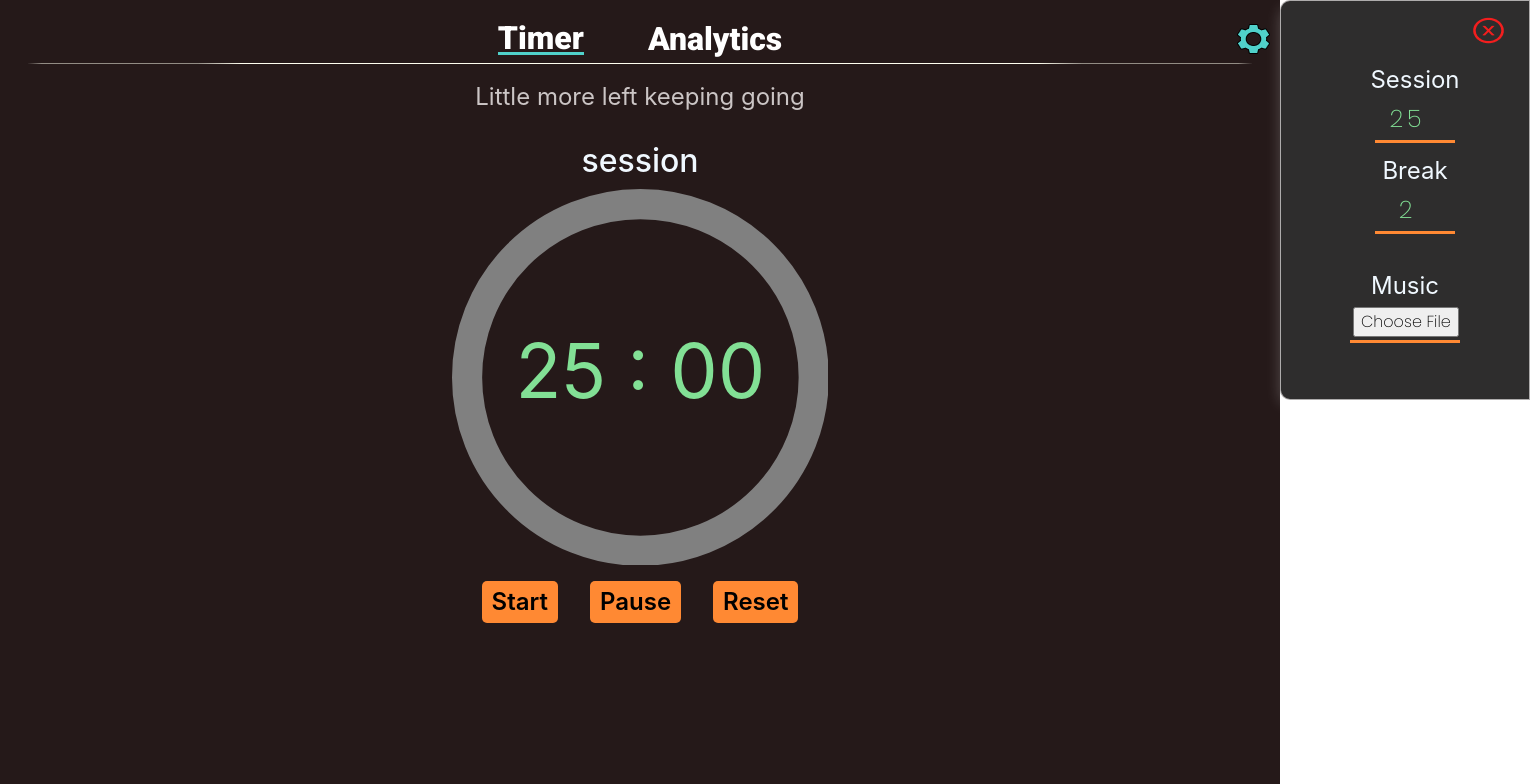
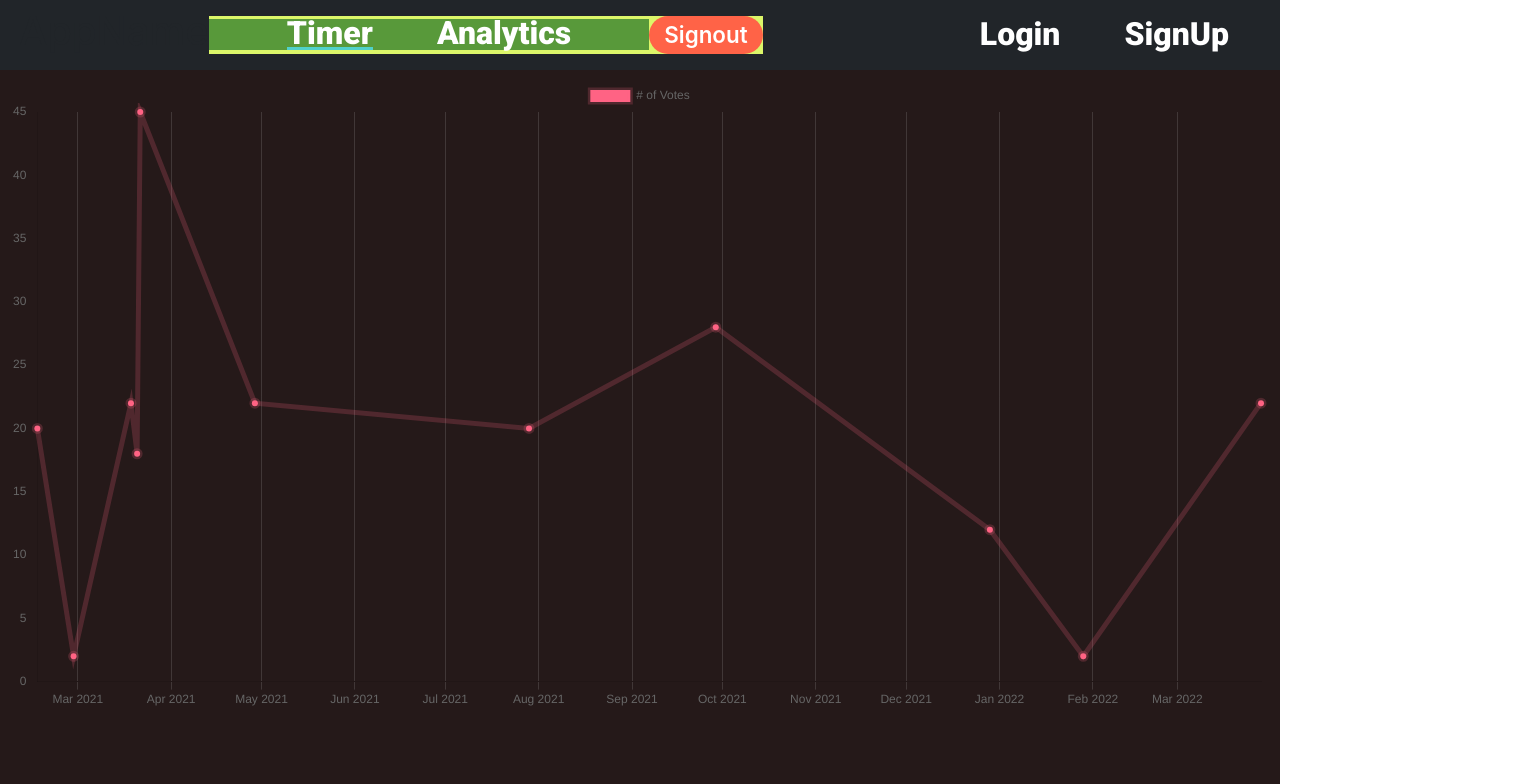
Before and after one commit to ParasRawat29/Pomodoro-Timer, a React (Create React App) app: page /analytics in a window 1280 px wide. Shown: the top 784 px of the page, 1530 px wide, since content can reach past the window. Built offline with nearby package versions, Linux system fonts and the light colour scheme.

Commit message:
added route; added pages : signup , login

```diff
--- a/package.json
+++ b/package.json
@@ -7,10 +7,14 @@
     "@testing-library/react": "^11.2.7",
     "@testing-library/user-event": "^12.8.3",
     "chart.js": "^3.5.1",
+    "chartjs-adapter-date-fns": "^2.0.0",
+    "date-fns": "^2.24.0",
     "react": "^17.0.2",
     "react-chartjs-2": "^3.0.5",
     "react-circular-progressbar": "^2.0.4",
     "react-dom": "^17.0.2",
+    "react-router": "^5.2.1",
+    "react-router-dom": "^5.3.0",
     "react-scripts": "4.0.3",
     "web-vitals": "^1.1.2"
   },
--- a/src/App.js
+++ b/src/App.js
@@ -5,6 +5,9 @@ import SettingsSidebar from "./components/Sidebar/SettingsSidebar";
 import Analytics from "./components/Analytics/Analytics";
 
 import { useState } from "react";
+import { Route, Switch } from "react-router";
+import LoginPage from "./pages/LoginPage";
+import SignUpPage from "./pages/SignUpPage";
 function App() {
   const [sidebarIsOpen, setSidebarIsOpen] = useState(0);
   var [sessionVal, setSessionVal] = useState("25");
@@ -22,26 +25,34 @@ function App() {
   }
 
   return (
+    <>
       <div class="mainContainer">
         <Navbar
           toggleSettingSideBar={toggleSettingSideBar}
           active={active}
           handleActiveTab={handleActiveTab}
         />
-      <div className="contentContainer">
-        <div className="mainContent">
-          {active === "timer" ? (
+        <Switch>
+          <Route path="/timer" exact>
             <Timer
               sessionVal={sessionVal}
               breakVal={breakVal}
               isTimerStarted={isTimerStarted}
               setisTimerStarted={setisTimerStarted}
             />
-          ) : (
+          </Route>
+          <Route path="/analytics" exact>
             <Analytics />
-          )}
-        </div>
-        <SettingsSidebar
+          </Route>
+          <Route path="/login" exact>
+            <LoginPage />
+          </Route>
+          <Route path="/signup" exact>
+            <SignUpPage />
+          </Route>
+        </Switch>
+
+        {/* <SettingsSidebar
             toggleSettingSideBar={toggleSettingSideBar}
             sidebarIsOpen={sidebarIsOpen}
             setSessionVal={setSessionVal}
@@ -49,9 +60,9 @@ function App() {
             sessionVal={sessionVal}
             breakVal={breakVal}
             isTimerStarted={isTimerStarted}
-        />
+          /> */}
       </div>
-    </div>
+    </>
   );
 }
 
--- a/src/components/Analytics/Analytics.js
+++ b/src/components/Analytics/Analytics.js
@@ -1,10 +1,68 @@
 import React from "react";
+import { Line, Bar } from "react-chartjs-2";
+import "chartjs-adapter-date-fns";
 import "./analytics.css";
 
 export default function Analytics() {
+  const data = {
+    datasets: [
+      {
+        label: "# of Votes",
+        data: [
+          // { x: "2021-01-25T13:00:00", y: 23 },
+          // { x: "2021-01-25T13:10:00", y: 13 },
+          // { x: "2021-01-25T14:00:00", y: 24 },
+          // { x: "2021-01-25T14:00:00", y: 23 },
+          // { x: "2021-01-25T15:10:00", y: 13 },
+          // { x: "2021-01-25T16:00:00", y: 24 },
+          // { x: "2021-01-25T17:00:00", y: 23 },
+          // { x: "2021-01-25T18:10:00", y: 13 },
+          // { x: "2021-01-25T19:00:00", y: 24 },
+
+          { x: "2021-02-15T14:10:00", y: 20 },
+          { x: "2021-02-27T15:00:00", y: 2 },
+          { x: "2021-03-18T16:00:00", y: 22 },
+          { x: "2021-03-20T17:00:00", y: 18 },
+          { x: "2021-03-21T18:00:00", y: 45 },
+          { x: "2021-04-28T19:20:00", y: 22 },
+          { x: "2021-07-28T19:20:00", y: 20 },
+          { x: "2021-09-28T19:20:00", y: 28 },
+          { x: "2021-12-28T19:20:00", y: 12 },
+          { x: "2022-01-28T19:20:00", y: 2 },
+          { x: "2022-03-28T19:20:00", y: 22 },
+        ],
+        fill: false,
+        backgroundColor: "rgb(255, 99, 132)",
+        borderColor: "rgba(255, 99, 132, 0.2)",
+        borderWidth: 5,
+      },
+    ],
+  };
+
+  const options = {
+    scales: {
+      x: {
+        type: "time",
+        time: {
+          unit: "month",
+        },
+        grid: {
+          color: "rgba(171,171,171,0.21)",
+          display: true,
+        },
+      },
+      y: {
+        grid: {
+          display: false,
+        },
+      },
+    },
+  };
   return (
     <div className="AnalyticsContainer">
-      <h1>Loading!!!!</h1>
+      <div className="chartContainer">
+        <Line data={data} options={options} />
+      </div>
     </div>
   );
 }
--- a/src/components/Analytics/analytics.css
+++ b/src/components/Analytics/analytics.css
@@ -1,3 +1,10 @@
-.AnalyticsContainer{
-    color: aliceblue;
+.AnalyticsContainer {
+  color: aliceblue;
+  padding: 10px;
+  width: 100%;
+  height: 100%;
 }
+/* .chartContainer {
+  width: 100%;
+  height: 100%;
+} */
--- /dev/null
+++ b/src/components/Layout/SignedInLinks.js
@@ -0,0 +1,32 @@
+import React from "react";
+import { Link } from "react-router-dom";
+
+function SignedInLinks(props) {
+  return (
+    <div className="signedInLinksWrapper">
+      <div className="tabbtnsWrapper">
+        <Link to="/timer" exact>
+          <button
+            className={props.active == "timer" ? "tabBtn activetab" : "tabBtn"}
+            type="button"
+            onClick={() => props.handleActiveTab("timer")}
+          >
+            Timer
+          </button>
+        </Link>
+        <Link to="/analytics" exact>
+          <button
+            class={props.active == "analytics" ? "tabBtn activetab" : "tabBtn"}
+            type="button"
+            onClick={() => props.handleActiveTab("analytics")}
+          >
+            Analytics
+          </button>
+        </Link>
+      </div>
+      <button className="signoutBtn">Signout</button>
+    </div>
+  );
+}
+
+export default SignedInLinks;
--- /dev/null
+++ b/src/components/Layout/SignedOutLinks.js
@@ -0,0 +1,17 @@
+import React from "react";
+import { Link } from "react-router-dom";
+
+function SignedOutLinks() {
+  return (
+    <div className="signedOutLinksWrapper">
+      <Link to="/login" exact>
+        <button className="tabBtn">Login</button>
+      </Link>
+      <Link to="/signup" exact>
+        <button className="tabBtn">SignUp</button>
+      </Link>
+    </div>
+  );
+}
+
+export default SignedOutLinks;
--- a/src/components/Navabar/Navbar.js
+++ b/src/components/Navabar/Navbar.js
@@ -1,35 +1,17 @@
 import React, { useState } from "react";
 import settingIcon from "../../vector/settings.png";
+import SignedInLinks from "../Layout/SignedInLinks";
+import SignedOutLinks from "../Layout/SignedOutLinks";
 import "./navbar.css";
+
 export default function Navbar(props) {
   return (
-    <nav class="navbar">
-      <div class="container-fluid justify-content-center">
-        <button
-          className={props.active == "timer" ? "tabBtn activetab" : "tabBtn"}
-          type="button"
-          onClick={() => props.handleActiveTab("timer")}
-        >
-          Timer
-        </button>
-        <button
-          class={props.active == "analytics" ? "tabBtn activetab" : "tabBtn"}
-          type="button"
-          onClick={() => props.handleActiveTab("analytics")}
-        >
-          Analytics
-        </button>
-        <button
-          className="settingBtn"
-          onClick={() => props.toggleSettingSideBar()}
-          type="button"
-        >
-          <img src={settingIcon} />
-        </button>
+    <nav class="navbar navbar-expand-lg navbar-dark bg-dark">
+      <div class="container-fluid">
+        <h1 style={{ display: "inline" }}>AppName</h1>
+        <SignedInLinks {...props} />
+        <SignedOutLinks />
       </div>
-      <br />
-      <br />
-      <div className="line"></div>
     </nav>
   );
 }
--- a/src/components/Navabar/navbar.css
+++ b/src/components/Navabar/navbar.css
@@ -1,5 +1,5 @@
 .navbar {
-  padding: 15px;
+  padding: 7px;
 }
 nav button {
   border: none;
@@ -20,7 +20,6 @@ nav button {
 }
 .tabBtn:hover {
   font-size: 2.5rem;
-  /* border-bottom: 3px solid orange; */
 }
 .activetab {
   border-bottom: 3px solid #50d1ca;
@@ -32,3 +31,34 @@ nav button {
   right: 10px;
   clear: both;
 }
+
+.signedInLinksWrapper {
+  display: flex;
+  background-color: rgb(220, 246, 105);
+  align-items: center;
+  width: 100%;
+  flex-wrap: nowrap;
+  justify-content: center;
+}
+.tabbtnsWrapper {
+  background-color: aliceblue;
+  display: flex;
+  background-color: rgb(88, 153, 58);
+  justify-content: center;
+  align-items: center;
+  width: 90%;
+  min-width: min-content;
+}
+.signoutBtn {
+  font-size: 1.4rem;
+  background-color: tomato;
+  padding: 2px 15px;
+  color: white;
+  font-weight: 600;
+  border-radius: 600px;
+}
+.signedOutLinksWrapper {
+  display: flex;
+  width: 90%;
+  justify-content: right;
+}
--- /dev/null
+++ b/src/pages/LoginPage.js
@@ -0,0 +1,7 @@
+import React from "react";
+
+function LoginPage() {
+  return <div style={{ color: "white" }}>I am login page</div>;
+}
+
+export default LoginPage;
--- /dev/null
+++ b/src/pages/SignUpPage.js
@@ -0,0 +1,7 @@
+import React from "react";
+
+function SignUpPage() {
+  return <div style={{ color: "white" }}>I am sign up page</div>;
+}
+
+export default SignUpPage;
```
Also changed, not shown: src/index.js (+9 -9 lines), 1 other file (tests, documents, lock files or other folders). Lines whose indentation alone changed are shown as unchanged.
